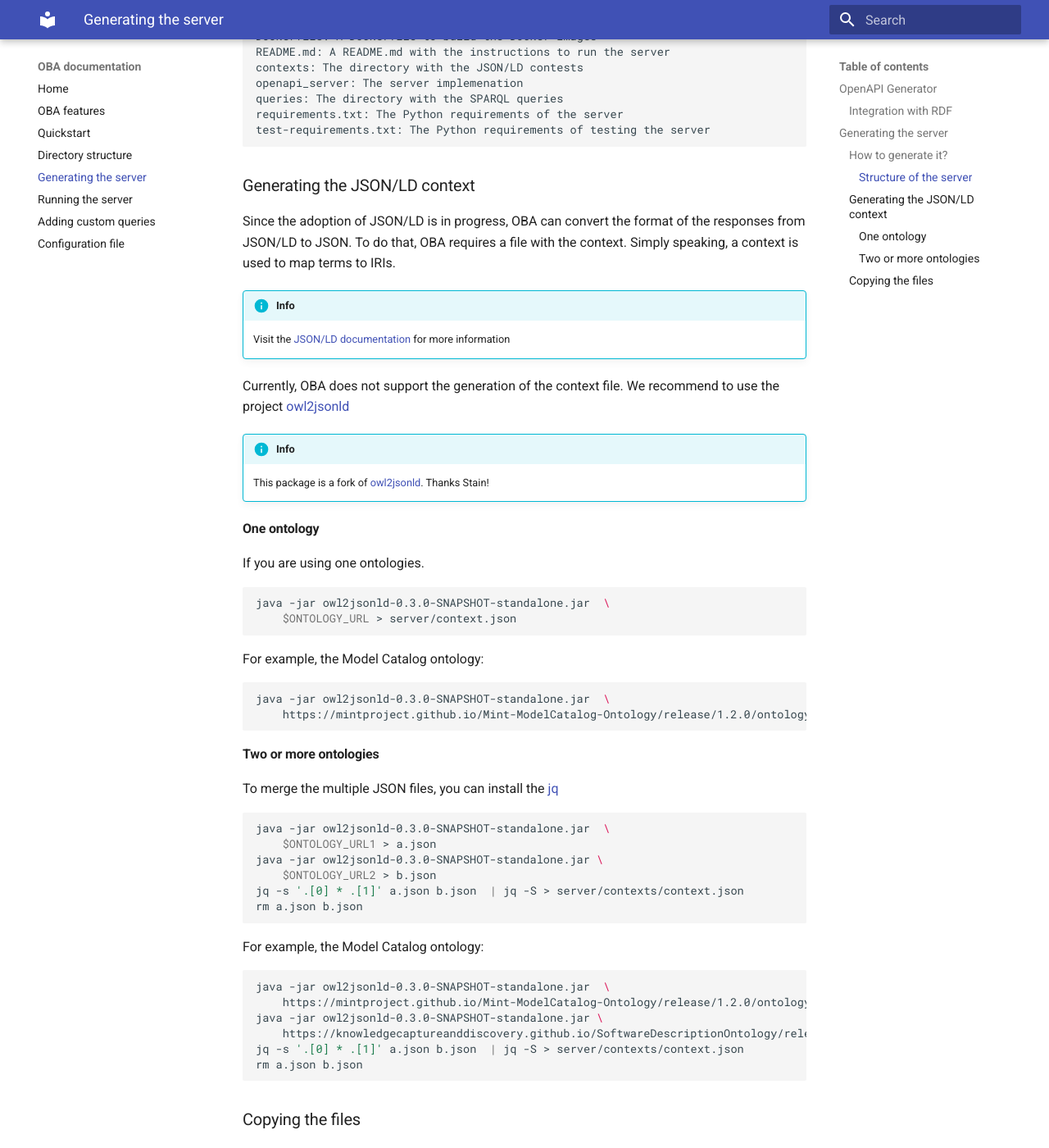
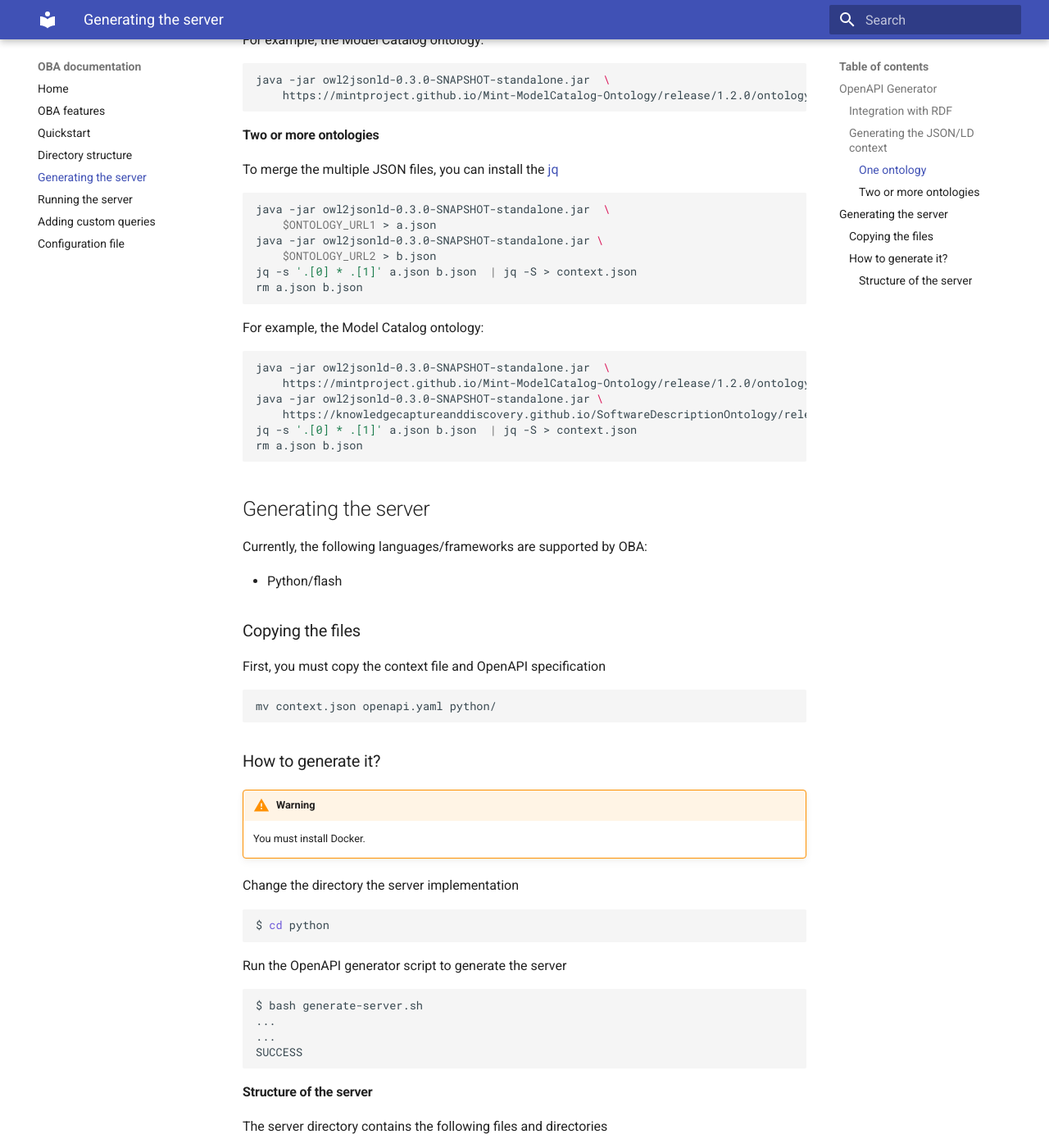
Before and after one commit to KnowledgeCaptureAndDiscovery/OBA, an MkDocs documentation site: the page built from docs/server.md, in a window 1280 px wide and 1400 px high, scrolled down 1347 px. Shown: the whole window at 82% size. Built offline with MkDocs 1.6.1 and Material for MkDocs 9.7.7, drawn with Linux system fonts in a browser that asks for light colours; part of the change alters nothing that is shown; some of the changed text lies outside the part shown.

````diff
--- a/docs/server.md
+++ b/docs/server.md
@@ -20,42 +20,6 @@ As result, the server can:
     - Convert the RDF triples to JSON (using JSON/LD).
  2. Connect and insert resources to the SPARQL endpoint.
     - Convert the JSON to RDF triples (using JSON/LD).
-
-## Generating the server
-
-Currently, the following languages/frameworks are supported by OBA:
-
-- Python/flash
-
-### How to generate it?
-
-!!! warning
-    You must install Docker.
-
-Run the OpenAPI generator script to generate the server
-
-```bash
-$ bash generate-server.sh
-...
-...
-SUCCESS
-```
-
-#### Structure of the server
-
-The server directory contains the following files and directories
-
-```bash
-$ ls server/
-Dockerfile: A Dockerfile to build the Docker Images
-README.md: A README.md with the instructions to run the server
-contexts: The directory with the JSON/LD contests
-openapi_server: The server implemenation
-queries: The directory with the SPARQL queries
-requirements.txt: The Python requirements of the server
-test-requirements.txt: The Python requirements of testing the server
-```
-
 
 ### Generating the JSON/LD context
 
@@ -97,7 +61,7 @@ java -jar owl2jsonld-0.3.0-SNAPSHOT-standalone.jar  \
     $ONTOLOGY_URL1 > a.json
 java -jar owl2jsonld-0.3.0-SNAPSHOT-standalone.jar \
     $ONTOLOGY_URL2 > b.json
-jq -s '.[0] * .[1]' a.json b.json  | jq -S > server/contexts/context.json
+jq -s '.[0] * .[1]' a.json b.json  | jq -S > context.json
 rm a.json b.json
 
 ```
@@ -110,16 +74,58 @@ java -jar owl2jsonld-0.3.0-SNAPSHOT-standalone.jar  \
     https://mintproject.github.io/Mint-ModelCatalog-Ontology/release/1.2.0/ontology.xml > a.json
 java -jar owl2jsonld-0.3.0-SNAPSHOT-standalone.jar \
     https://knowledgecaptureanddiscovery.github.io/SoftwareDescriptionOntology/release/1.2.0/ontology.xml > b.json
-jq -s '.[0] * .[1]' a.json b.json  | jq -S > server/contexts/context.json
+jq -s '.[0] * .[1]' a.json b.json  | jq -S > context.json
 rm a.json b.json
 
 ```
 
+
+## Generating the server
+
+Currently, the following languages/frameworks are supported by OBA:
+
+- Python/flash
+
 ### Copying the files
 
-Finally, you must copy the context file and OpenAPI specification
+First, you must copy the context file and OpenAPI specification
 
 ```bash
-mv context.json python/server/contexts
-mv openapi.yaml python/
+mv context.json openapi.yaml python/
 ```
+
+### How to generate it?
+
+!!! warning
+    You must install Docker.
+
+Change the directory the server implementation
+
+```bash
+$ cd python
+```
+
+
+Run the OpenAPI generator script to generate the server
+
+```bash
+$ bash generate-server.sh
+...
+...
+SUCCESS
+```
+
+#### Structure of the server
+
+The server directory contains the following files and directories
+
+```bash
+$ ls server/
+Dockerfile: A Dockerfile to build the Docker Images
+README.md: A README.md with the instructions to run the server
+contexts: The directory with the JSON/LD contests
+openapi_server: The server implemenation
+queries: The directory with the SPARQL queries
+requirements.txt: The Python requirements of the server
+test-requirements.txt: The Python requirements of testing the server
+```
````
Also changed, not shown: src/main/resources/servers/python/.openapi-generator/template/requirements.mustache.
